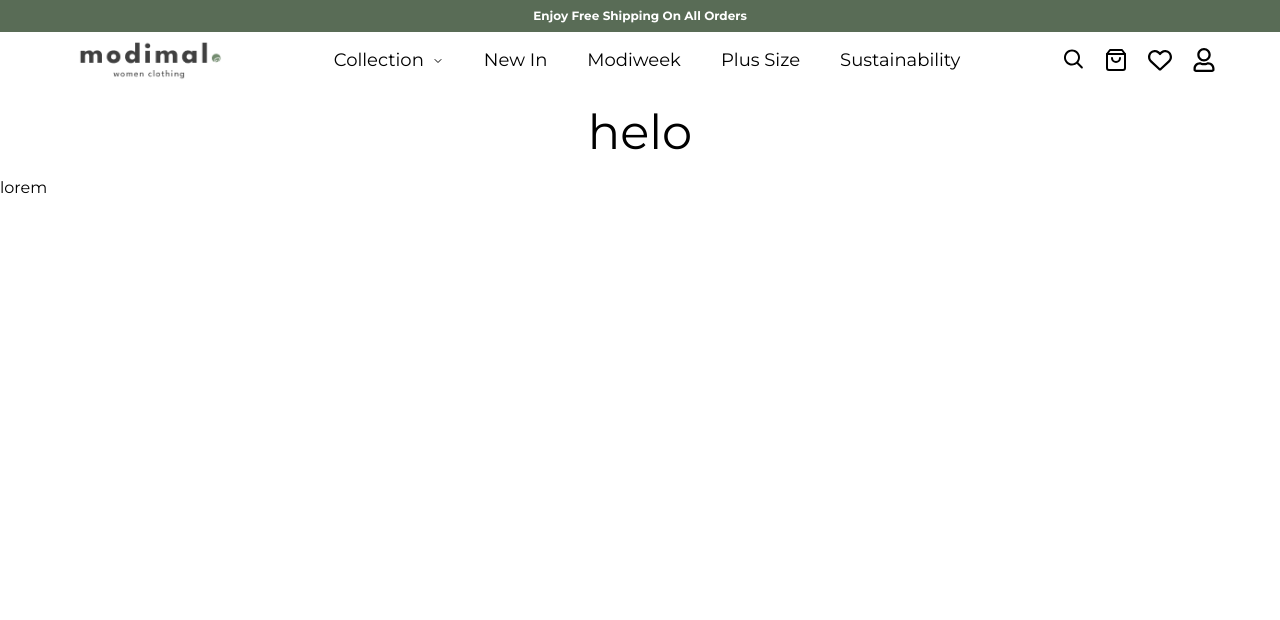
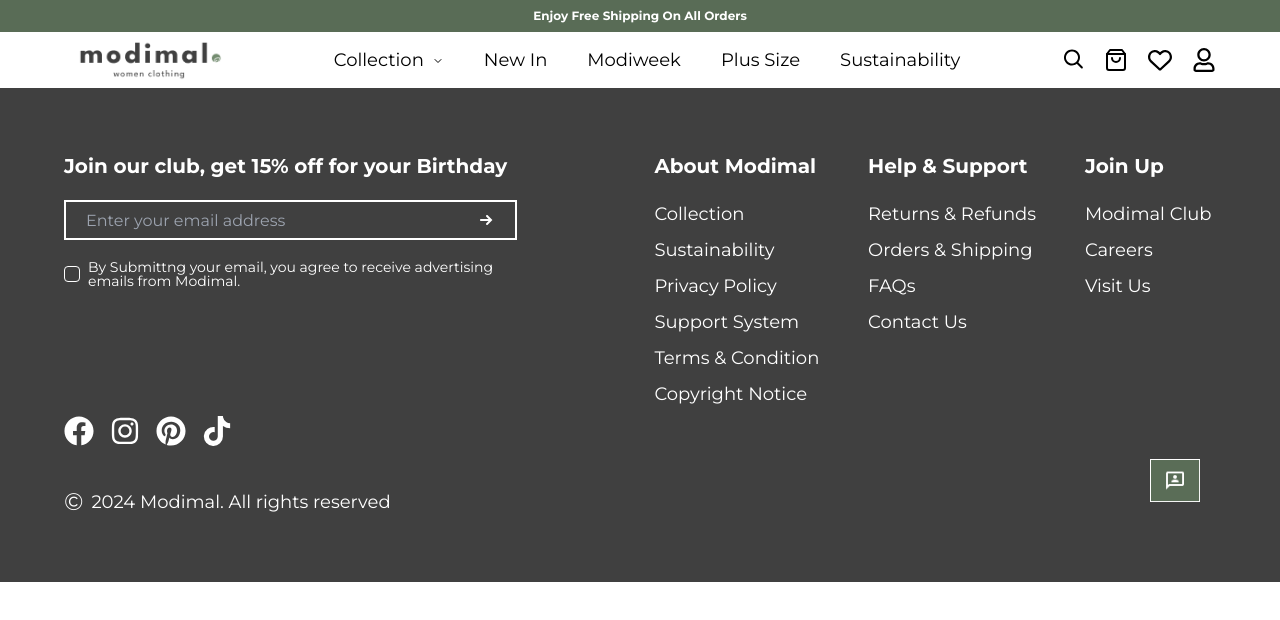
Before and after one commit to farhan0184/modimal, a Next.js app: page / in a window 1280 px wide. Shown: the top 620 px of the page. Built offline with nearby package versions, Linux system fonts and the light colour scheme.

Commit message:
footer add

```diff
--- a/package.json
+++ b/package.json
@@ -9,6 +9,7 @@
     "lint": "next lint"
   },
   "dependencies": {
+    "@radix-ui/react-checkbox": "^1.0.4",
     "@radix-ui/react-dialog": "^1.0.5",
     "@radix-ui/react-navigation-menu": "^1.1.4",
     "@radix-ui/react-slot": "^1.0.2",
--- a/src/app/globals.css
+++ b/src/app/globals.css
@@ -16,7 +16,7 @@
       --primary: 112 11% 38%; /* change*/
       --primary-foreground: 210 40% 98%;
 
-      --secondary: 210 40% 96.1%;
+      --secondary: 0 0% 25%; /* change*/
       --secondary-foreground: 222.2 47.4% 11.2%;
 
       --muted: 210 40% 96.1%;
--- a/src/app/layout.js
+++ b/src/app/layout.js
@@ -1,7 +1,7 @@
 import { Montserrat } from "next/font/google";
 import "./globals.css";
 import TopTitle from "@/components/shared/TopTitle";
-import { Navbar } from "@/components";
+import { Footer, Navbar } from "@/components";
 
 const montserrat = Montserrat({
   weight: ["400", "700", "900"],
@@ -21,6 +21,7 @@
         <TopTitle/>
         <Navbar/>
         {children}
+        <Footer/>
       </body>
     </html>
   );
--- a/src/app/page.js
+++ b/src/app/page.js
@@ -3,9 +3,7 @@
 export default function Home() {
   return (
    <div>
-     <h1 className="text-5xl text-center py-5">helo</h1>
-     <p>lorem
-     </p>
+
    </div>
   );
 }
--- a/src/assets/imgIndex.js
+++ b/src/assets/imgIndex.js
@@ -1,4 +1,5 @@
 import Logo from './images/Logo.png';
+import Footerbox from './images/Footerbox.png';
 import Header from './images/header-img.png';
 import Img1 from './images/pic1.png';
 import Img2 from './images/pic2.png';
@@ -21,4 +22,4 @@
 import Img19 from './images/pic19.png';
 import Img20 from './images/pic20.png';
 
-export {Logo,Header,Img1,Img2,Img3,Img4,Img5,Img6,Img7,Img8,Img9,Img10,Img11,Img12,Img13,Img14,Img15,Img16,Img17,Img18,Img19,Img20}
+export {Logo,Header,Img1,Img2,Img3,Img4,Img5,Img6,Img7,Img8,Img9,Img10,Img11,Img12,Img13,Img14,Img15,Img16,Img17,Img18,Img19,Img20, Footerbox}
--- a/src/components/navbar/NavItemHover.jsx
+++ b/src/components/navbar/NavItemHover.jsx
@@ -3,8 +3,8 @@
 import Image from 'next/image'
 export default function NavItemHover({setIsHover,data}) {
     return (
-        <div className={`bg-black/30 lg:block hidden backdrop-blur-sm absolute top-14 w-full h-[calc(100vh-88px)] `}>
-            <div className='2xl:h-[65vh] h-[75vh] bg-gray-400' onMouseEnter={() => setIsHover(true)} onMouseLeave={() => setIsHover(false)}>
+        <div className={`bg-black/30 lg:block hidden backdrop-blur-sm absolute top-14 w-full h-[calc(100vh-88px)] z-50`}>
+            <div className='2xl:h-[65vh] h-[75vh] bg-white' onMouseEnter={() => setIsHover(true)} onMouseLeave={() => setIsHover(false)}>
                 <div className='width flex'>
                     <div className='lg:flex lg:gap-10 gap-3 lg:w-1/2 w-full lg:pt-5'>
                         <NavListItem title={'Category'} data={data?.subLinks?.category} />
--- a/src/components/shared/Footer.jsx
+++ b/src/components/shared/Footer.jsx
@@ -1,7 +1,130 @@
 import React from 'react'
+import { Input } from '../ui/input'
+import { Checkbox } from '../ui/checkbox'
+import { TiArrowRight } from "react-icons/ti";
+import Link from 'next/link';
+import { FaFacebook, FaInstagram, FaPinterest , FaTiktok   } from "react-icons/fa";
+import { Footerbox } from '@/assets/imgIndex';
+import Image from 'next/image';
 
 export default function Footer() {
+  const footerList = [
+    {
+      title: 'About Modimal',
+      list: [
+        {
+          title: 'Collection',
+          link: '#'
+        },
+        {
+          title: 'Sustainability',
+          link: '#'
+        },
+        {
+          title: 'Privacy Policy',
+          link: '#'
+        },
+        {
+          title: 'Support System',
+          link: '#'
+        },
+        {
+          title: 'Terms & Condition',
+          link: '#'
+        },
+        {
+          title: 'Copyright Notice',
+          link: '#'
+        }
+      ]
+    },
+    {
+      title: 'Help & Support',
+      list: [
+        {
+          title: 'Returns & Refunds',
+          link: '#'
+        },
+        {
+          title: 'Orders & Shipping',
+          link: '#'
+        },
+        {
+          title: 'FAQs',
+          link: '#'
+        },
+        {
+          title: 'Contact Us',
+          link: '#'
+        }
+      ]
+    },
+    {
+      title: 'Join Up',
+      list: [
+        {
+          title: 'Modimal Club',
+          link: '#'
+        },
+        {
+          title: 'Careers',
+          link: '#'
+        },
+        {
+          title: 'Visit Us',
+          link: '#'
+        }
+      ]
+    }
+  ]
   return (
-    <div>Footer</div>
+    <footer className='bg-secondary -z-10 py-16 relative'>
+      <div className='width lg:flex lg:flex-row flex-col gap-5'>
+        <div className='lg:w-1/2 w-full lg:mb-0 mb-10'>
+          <div className='lg:w-[80%] w-full'>
+            <h1 className='lg:text-xl text-lg text-white mb-5 font-bold'>Join our club, get 15% off for your Birthday</h1>
+            <div className='relative'>
+              <Input className='outline-0 border-[2px] border-white bg-transparent px-5 text-white' placeholder='Enter your email address' />
+              <TiArrowRight className='xl:text-2xl text-xl cursor-pointer text-white absolute top-1/2 -translate-y-1/2 right-5' />
+            </div>
+
+            <div className="flex items-center mt-5 space-x-2  text-white">
+              <Checkbox id="terms" className='border-white border-[1px]' />
+              <label
+                htmlFor="terms"
+                className="text-sm font-medium leading-none peer-disabled:cursor-not-allowed peer-disabled:opacity-70 "
+              >
+                By Submittng your email, you agree to receive advertising emails from Modimal.
+              </label>
+            </div>
+          </div>
+        </div>
+        <div className='lg:w-1/2 w-full flex flex-wrap lg:gap-10 gap-8 lg:justify-around justify-start'>
+          {
+            footerList.map((item, index) => (
+              <div key={index}>
+                <h1 className='lg:text-xl text-lg text-white mb-5 font-bold'>{item.title}</h1>
+                {
+                  item.list.map((link, index) => (
+                    <Link key={index} href={link.link} className='text-white lg:text-lg text-base block mb-2 '>{link.title}</Link>
+                  ))
+                }
+              </div>
+            ))
+          }
+        </div>
+      </div>
+      <div className='width lg:mt-0 mt-5'>
+        <div className='flex gap-4'>
+          <FaFacebook className='text-white hover:text-primary text-3xl cursor-pointer'/>
+          <FaInstagram  className='text-white hover:text-primary text-3xl cursor-pointer'/>
+          <FaPinterest  className='text-white hover:text-primary text-3xl cursor-pointer'/>
+          <FaTiktok className='text-white hover:text-primary text-3xl cursor-pointer'/>
+        </div>
+        <p className='text-white lg:text-lg text-sm lg:mt-10 mt-5 flex items-center gap-2 '><span className='text-2xl'>&copy;</span> 2024 Modimal. All rights reserved</p>
+
+        <Image src={Footerbox} alt="logo" width={50} height={50} className='absolute bottom-20 lg:right-20 right-10'/>
+      </div>
+    </footer>
   )
 }
--- /dev/null
+++ b/src/components/ui/checkbox.jsx
@@ -0,0 +1,24 @@
+"use client"
+
+import * as React from "react"
+import * as CheckboxPrimitive from "@radix-ui/react-checkbox"
+import { Check } from "lucide-react"
+
+import { cn } from "@/lib/utils"
+
+const Checkbox = React.forwardRef(({ className, ...props }, ref) => (
+  <CheckboxPrimitive.Root
+    ref={ref}
+    className={cn(
+      "peer h-4 w-4 shrink-0 rounded-sm border border-primary ring-offset-background focus-visible:outline-none focus-visible:ring-2 focus-visible:ring-ring focus-visible:ring-offset-2 disabled:cursor-not-allowed disabled:opacity-50 data-[state=checked]:bg-primary data-[state=checked]:text-primary-foreground",
+      className
+    )}
+    {...props}>
+    <CheckboxPrimitive.Indicator className={cn("flex items-center justify-center text-current")}>
+      <Check className="h-4 w-4" />
+    </CheckboxPrimitive.Indicator>
+  </CheckboxPrimitive.Root>
+))
+Checkbox.displayName = CheckboxPrimitive.Root.displayName
+
+export { Checkbox }
--- /dev/null
+++ b/src/components/ui/input.jsx
@@ -0,0 +1,19 @@
+import * as React from "react"
+
+import { cn } from "@/lib/utils"
+
+const Input = React.forwardRef(({ className, type, ...props }, ref) => {
+  return (
+    (<input
+      type={type}
+      className={cn(
+        "flex h-10 w-full ",
+        className
+      )}
+      ref={ref}
+      {...props} />)
+  );
+})
+Input.displayName = "Input"
+
+export { Input }
```
Also changed, not shown: src/assets/images/Footerbox.png (added), 1 other file (tests, documents, lock files or other folders).
